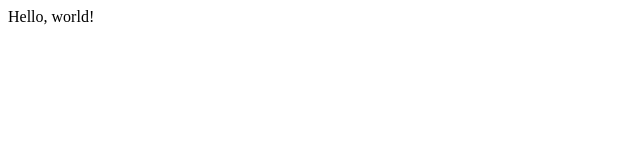
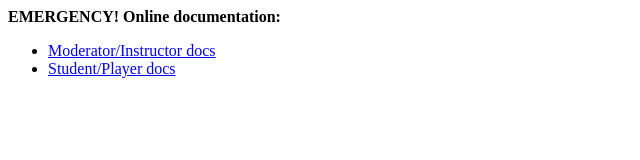
Before and after one commit to craigfroehle/craigfroehle.github.io, a plain HTML site: page index.html in a window 1280 px wide. Shown: the whole page, without its empty margins (0-640 px from the left). Drawn offline with Linux system fonts and the light colour scheme.

Commit message:
Update index.html with emergency documentation links

```diff
--- a/index.html
+++ b/index.html
@@ -1,5 +1,8 @@
 <html>
   <body>
-    Hello, world!
+    <b>EMERGENCY! Online documentation:</b>
+    <ul><li><a href="https://craigfroehle.github.io/docs/moddocs.html">Moderator/Instructor docs</a></li>
+        <li><a href="https://craigfroehle.github.io/docs/student.html">Student/Player docs</a></li>
+    </ul>
   </body>
 </html>
```
